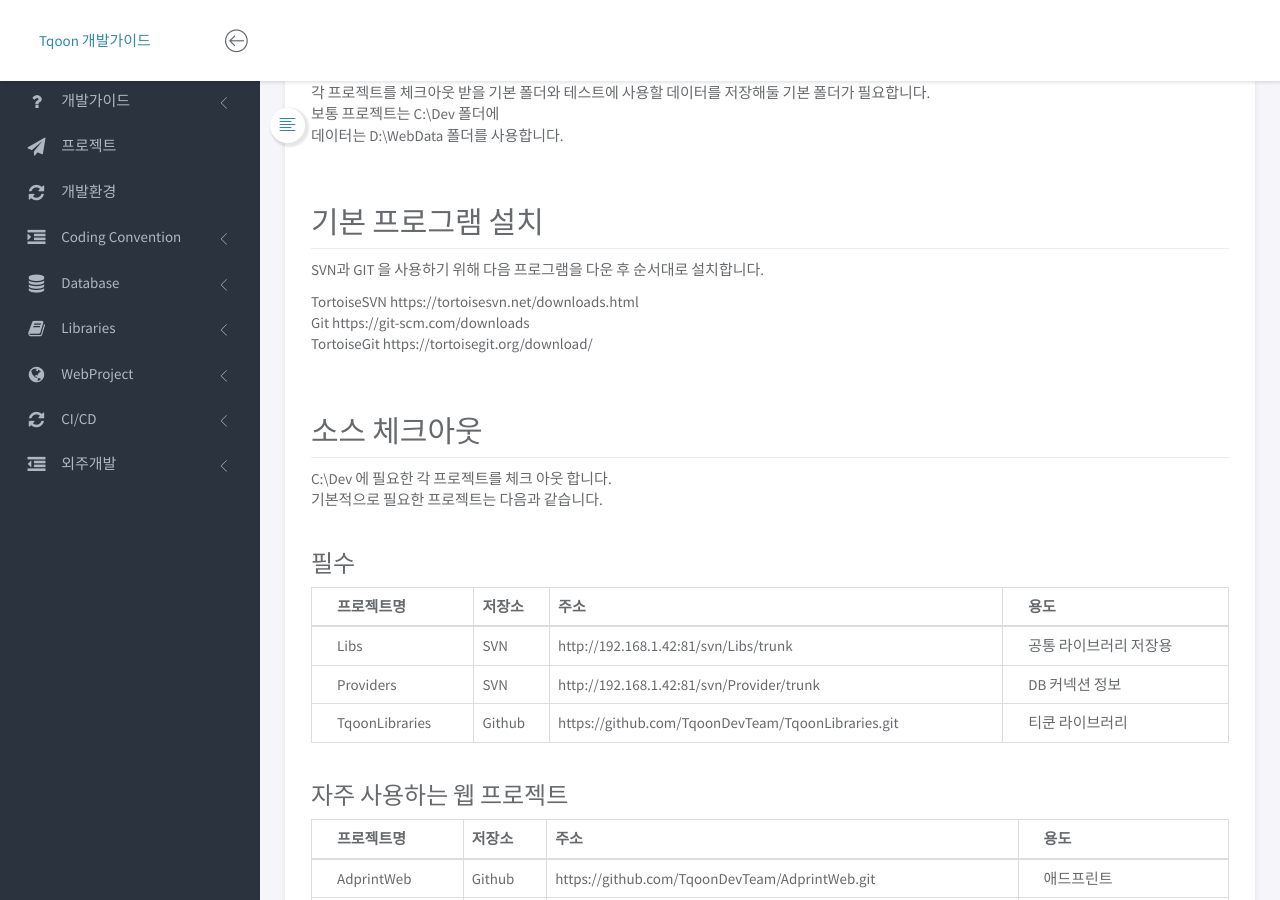
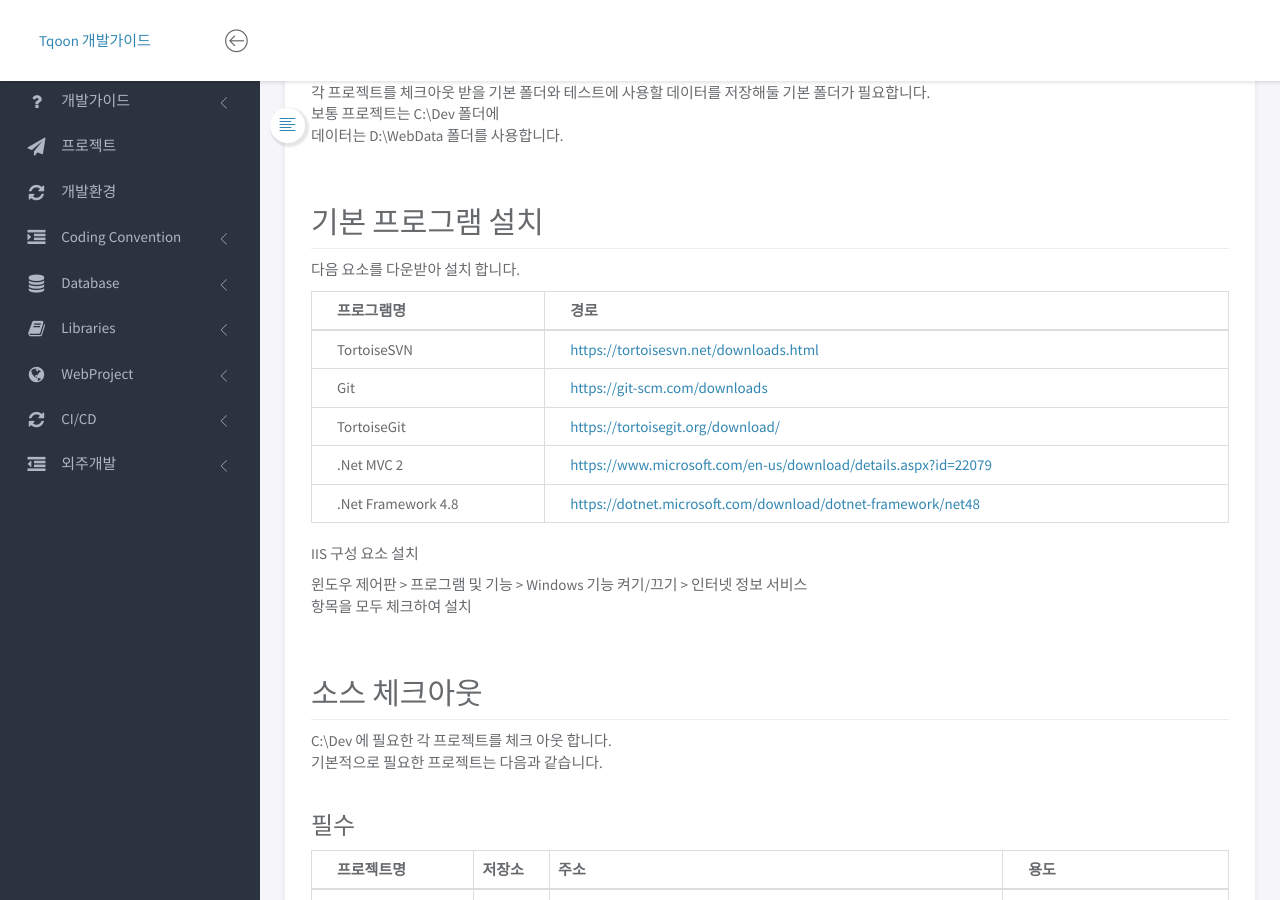
Before and after one commit to TqoonDevTeam/TqoonDevTeam.github.io, a Jekyll site: the page built from pages/devguide/devEnvBuild.md, in a window 1280 px wide and 900 px high, scrolled down 253 px. Built offline with Jekyll 4.4.1, drawn with Linux system fonts in a browser that asks for light colours; nearby versions of some CDN libraries.

Commit message:
설치 프로그램 추가

```diff
--- a/pages/devguide/devEnvBuild.md
+++ b/pages/devguide/devEnvBuild.md
@@ -14,11 +14,22 @@ tags: [개발가이드, 템플릿, 환경설정 ]
 데이터는 D:\WebData 폴더를 사용합니다.
 
 ## 기본 프로그램 설치
-SVN과 GIT 을 사용하기 위해 다음 프로그램을 다운 후 순서대로 설치합니다.
 
-TortoiseSVN https://tortoisesvn.net/downloads.html
-Git https://git-scm.com/downloads
-TortoiseGit https://tortoisegit.org/download/
+다음 요소를 다운받아 설치 합니다.
+
+| 프로그램명 | 경로 |
+| :--- |:--- |
+| TortoiseSVN | [https://tortoisesvn.net/downloads.html](https://tortoisesvn.net/downloads.html) |
+| Git | [https://git-scm.com/downloads](https://git-scm.com/downloads) |
+| TortoiseGit | [https://tortoisegit.org/download/](https://tortoisegit.org/download/) |
+| .Net MVC 2 | [https://www.microsoft.com/en-us/download/details.aspx?id=22079](https://www.microsoft.com/en-us/download/details.aspx?id=22079) |
+| .Net Framework 4.8 | [https://dotnet.microsoft.com/download/dotnet-framework/net48](https://dotnet.microsoft.com/download/dotnet-framework/net48) |
+
+IIS 구성 요소 설치
+
+윈도우 제어판 > 프로그램 및 기능 > Windows 기능 켜기/끄기 > 인터넷 정보 서비스
+항목을 모두 체크하여 설치
+
 
 ## 소스 체크아웃
 C:\Dev 에 필요한 각 프로젝트를 체크 아웃 합니다.
```
